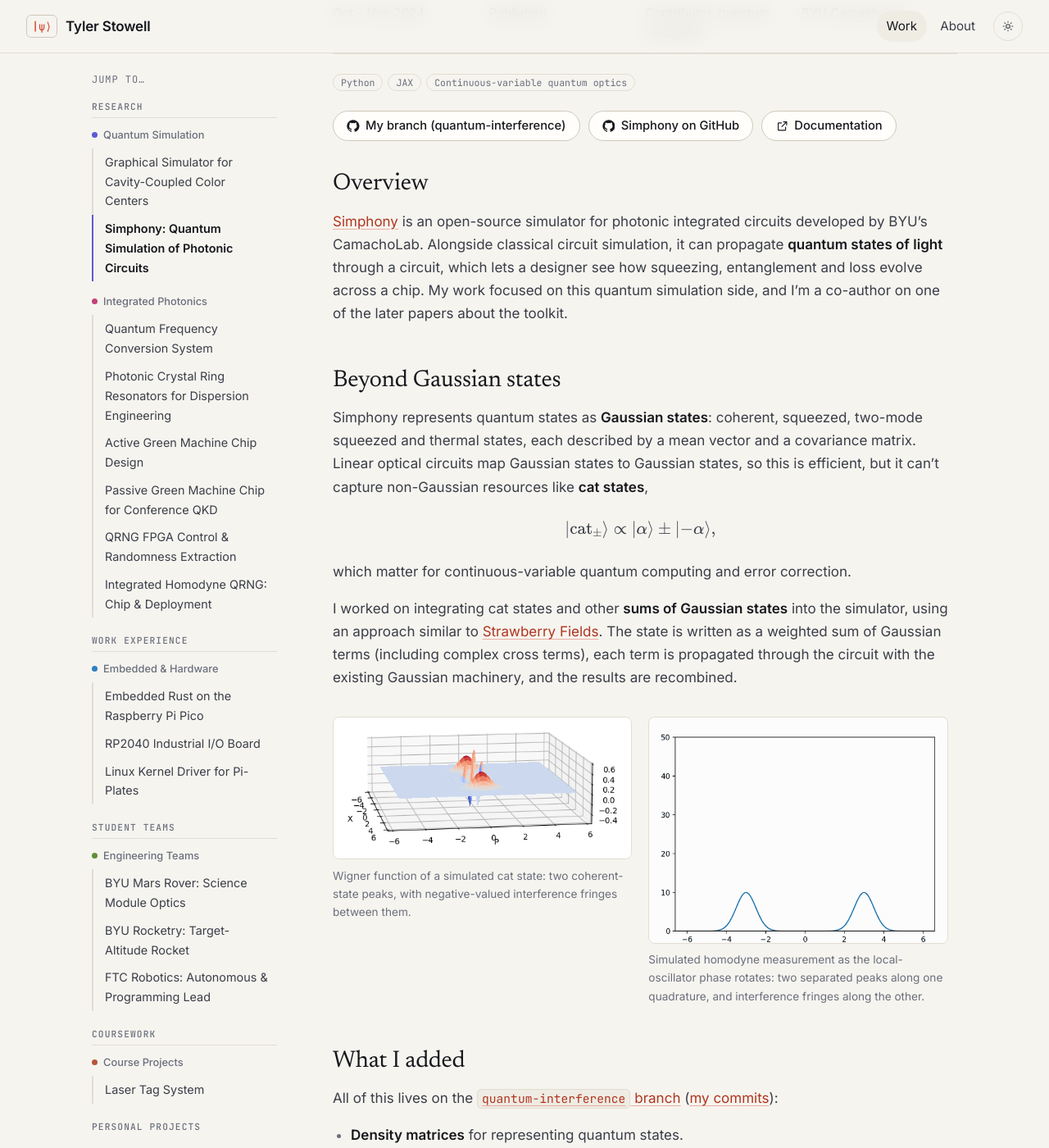
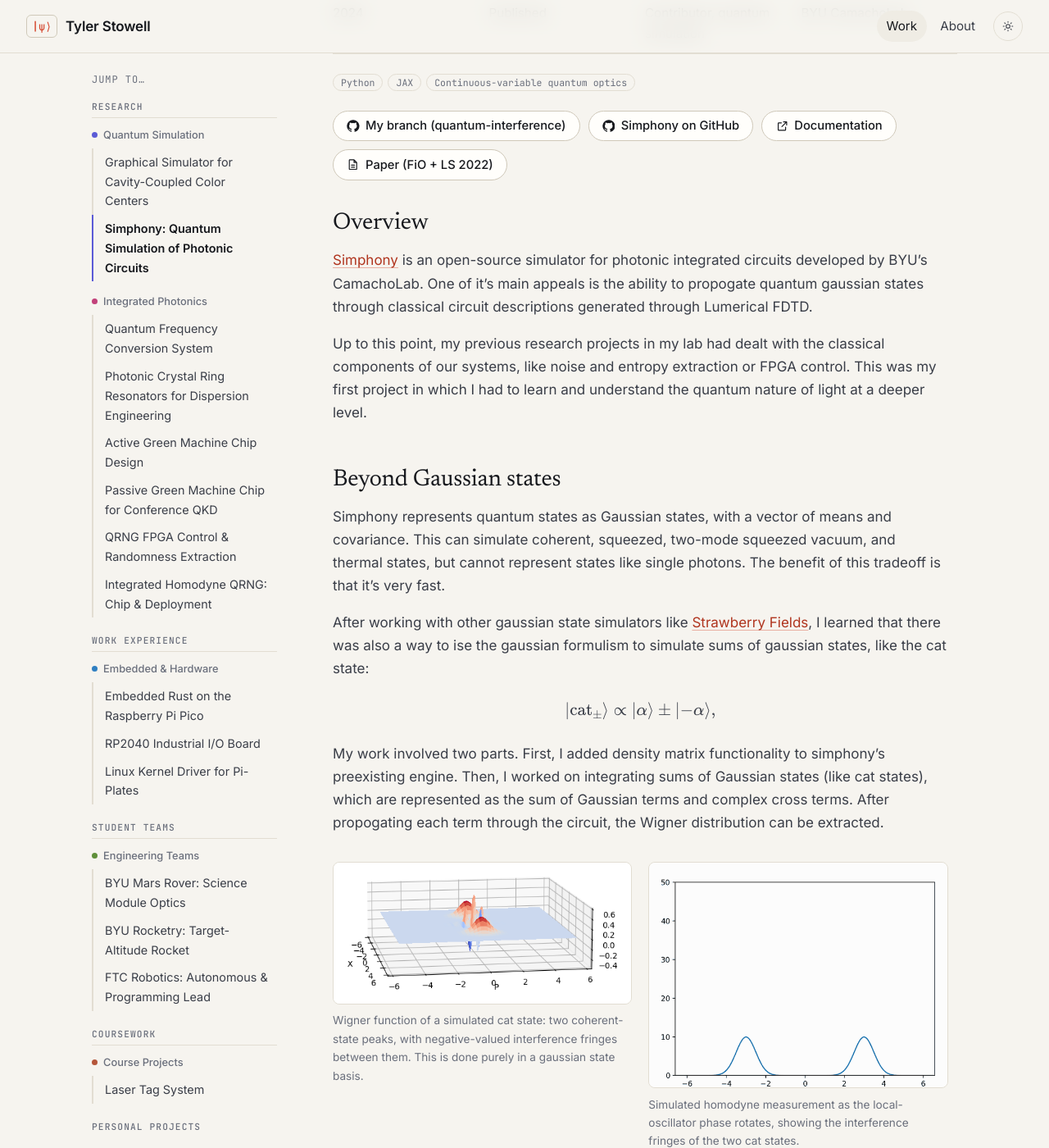
Before and after one commit to tystowell/tystowell.github.io, a Jekyll site: the page built from _projects/simphony.md, in a window 1280 px wide and 1400 px high, scrolled down 446 px. Shown: the whole window at 82% size. Built offline with Jekyll 4.4.1, drawn with Linux system fonts in a browser that asks for light colours; some of the changed text lies outside the part shown.

Commit message:
Writing article updates

```diff
--- a/_projects/simphony.md
+++ b/_projects/simphony.md
@@ -1,9 +1,9 @@
 ---
 title: "Simphony: Quantum Simulation of Photonic Circuits"
-summary: Contributed to Simphony, BYU CamachoLab's open-source photonic integrated circuit simulator, focusing on its quantum simulation side, including extending it beyond Gaussian states to cat states.
+summary: I contributed to Simphony, BYU CamachoLab's open-source photonic integrated circuit simulator. I did work mostly on the quantum simulation side, including implementing density matrices and sum of gaussian state capabilities.
 category: simulation
 date: 2024-10-01
-period: Oct – Nov 2024
+period: "2024"
 status: Published
 role: Contributor, quantum simulation
 collaborators: BYU CamachoLab
@@ -20,57 +20,47 @@
   - label: Documentation
     url: https://simphonyphotonics.rtfd.io
     icon: external
-  # - label: Paper
-  #   url: TODO
-  #   icon: file
+  - label: Paper (FiO + LS 2022)
+    url: https://opg.optica.org/abstract.cfm?uri=fio-2022-JTu4A.32
+    icon: file
 ---
 
 ## Overview
 
-[Simphony](https://github.com/BYUCamachoLab/simphony) is an open-source simulator for photonic
-integrated circuits developed by BYU's CamachoLab. Alongside classical circuit simulation, it can
-propagate **quantum states of light** through a circuit, which lets a designer see how squeezing,
-entanglement and loss evolve across a chip. My work focused on this quantum simulation side, and
-I'm a co-author on one of the later papers about the toolkit.
+[Simphony](https://github.com/BYUCamachoLab/simphony) is an open-source simulator for photonic integrated circuits developed by BYU's CamachoLab. One of it's main appeals is the ability to propogate quantum gaussian states through classical circuit descriptions generated through Lumerical FDTD.
+
+Up to this point, my previous research projects in my lab had dealt with the classical components of our systems, like noise and entropy extraction or FPGA control. This was my first project in which I had to learn and understand the quantum nature of light at a deeper level.
 
 ## Beyond Gaussian states
 
-Simphony represents quantum states as **Gaussian states**: coherent, squeezed, two-mode squeezed
-and thermal states, each described by a mean vector and a covariance matrix. Linear optical
-circuits map Gaussian states to Gaussian states, so this is efficient, but it can't capture
-non-Gaussian resources like **cat states**,
+Simphony represents quantum states as Gaussian states, with a vector of means and covariance. This can simulate coherent, squeezed, two-mode squeezed vacuum, and thermal states, but cannot represent states like single photons. The benefit of this tradeoff is that it's very fast.
+
+After working with other gaussian state simulators like [Strawberry Fields](https://strawberryfields.ai/), I learned that there was also a way to ise the gaussian formulism to simulate sums of gaussian states, like the cat state:
 
 $$
 |\text{cat}_\pm\rangle \propto |\alpha\rangle \pm |{-\alpha}\rangle ,
 $$
 
-which matter for continuous-variable quantum computing and error correction.
-
-I worked on integrating cat states and other **sums of Gaussian states** into the simulator,
-using an approach similar to [Strawberry Fields](https://strawberryfields.ai/). The state is
-written as a weighted sum of Gaussian terms (including complex cross terms), each term is
-propagated through the circuit with the existing Gaussian machinery, and the results are
-recombined.
+My work involved two parts. First, I added density matrix functionality to simphony's preexisting engine. Then, I worked on integrating sums of Gaussian states (like cat states), which are represented as the sum of Gaussian terms and complex cross terms. After propogating each term through the circuit, the Wigner distribution can be extracted.
 
 <div class="figure-row">
   <figure>
     <img src="{{ '/assets/img/projects/simphony/cat-wigner.png' | relative_url }}" alt="3D surface plot of a cat state's Wigner function, with two Gaussian peaks and negative interference fringes between them">
-    <figcaption>Wigner function of a simulated cat state: two coherent-state peaks, with negative-valued interference fringes between them.</figcaption>
+    <figcaption>Wigner function of a simulated cat state: two coherent-state peaks, with negative-valued interference fringes between them. This is done purely in a gaussian state basis.</figcaption>
   </figure>
   <figure>
     <img src="{{ '/assets/img/projects/simphony/cat-homodyne.gif' | relative_url }}" alt="Animation of a cat state's homodyne measurement distribution as the measurement phase rotates" loading="lazy">
-    <figcaption>Simulated homodyne measurement as the local-oscillator phase rotates: two separated peaks along one quadrature, and interference fringes along the other.</figcaption>
+    <figcaption>Simulated homodyne measurement as the local-oscillator phase rotates, showing the interference fringes of the two cat states.</figcaption>
   </figure>
 </div>
 
-## What I added
+## Results
 
-All of this lives on the [`quantum-interference` branch](https://github.com/BYUCamachoLab/simphony/tree/quantum-interference)
-([my commits](https://github.com/BYUCamachoLab/simphony/commits/quantum-interference?author=tystowell)):
+All of this lives on the [`quantum-interference` branch](https://github.com/BYUCamachoLab/simphony/tree/quantum-interference). This project was significant because it was the first time I had to dive deep into the quantum theory of light. I understood how density matrices and the quantum harmonic oscillator worked at a deeper level, and felt more comfortable going out on my own.
 
-- **Density matrices** for representing quantum states.
-- **Arbitrary sums of coherent states**, the building block for cat states.
-- **Squeezed-state interference.**
-- **Multimode states** and their evolution through circuits.
-- **Homodyne detection**, simulating measurement of a chosen quadrature.
-- **Phase corrections** for the cross terms between Gaussian components.
+## Publication
+(Note - this is from earlier work I did on the initial quantum simulation capabilities of simphony)
+
+C. Carver, A. Probst, B. Arnesen, B. Fisher, **T. Stowell** and R. M. Camacho,
+["Device-Aware Quantum Photonic Simulator for Gaussian States,"](https://opg.optica.org/abstract.cfm?uri=fio-2022-JTu4A.32)
+*Frontiers in Optics + Laser Science 2022*, paper JTu4A.32 (Optica Publishing Group, 2022).
```
Also changed, not shown: _data/publications.yml (+5 -5 lines), _projects/quantum-frequency-conversion.md (+20 -20 lines), _projects/rp2040-board.md (+7 -9 lines), _projects/tensorcar.md (+6 -4 lines), _projects/wheel-robot.md (+18 -20 lines).
